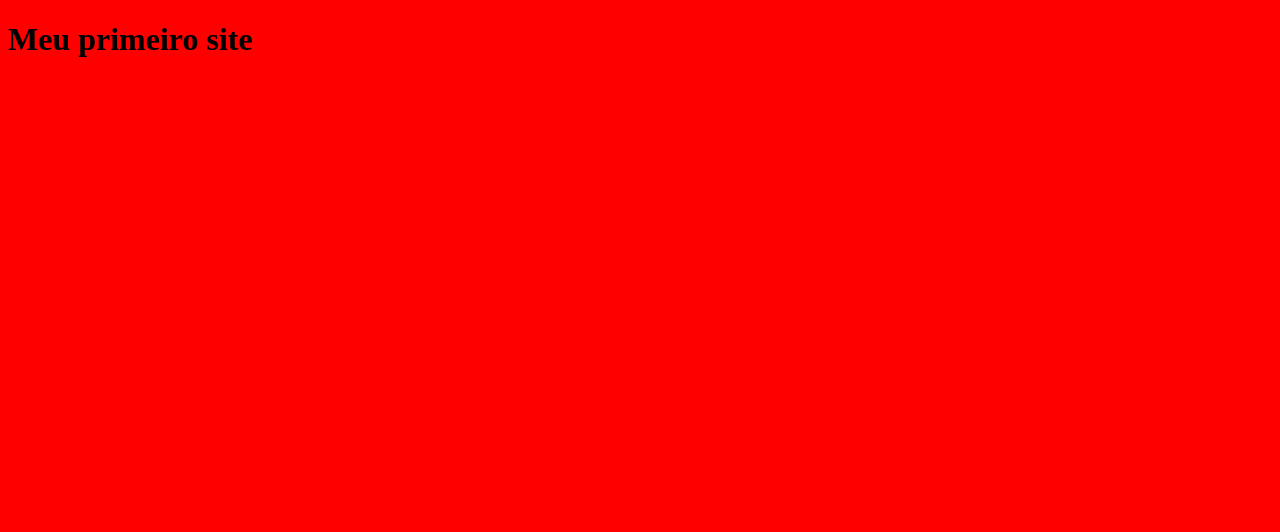
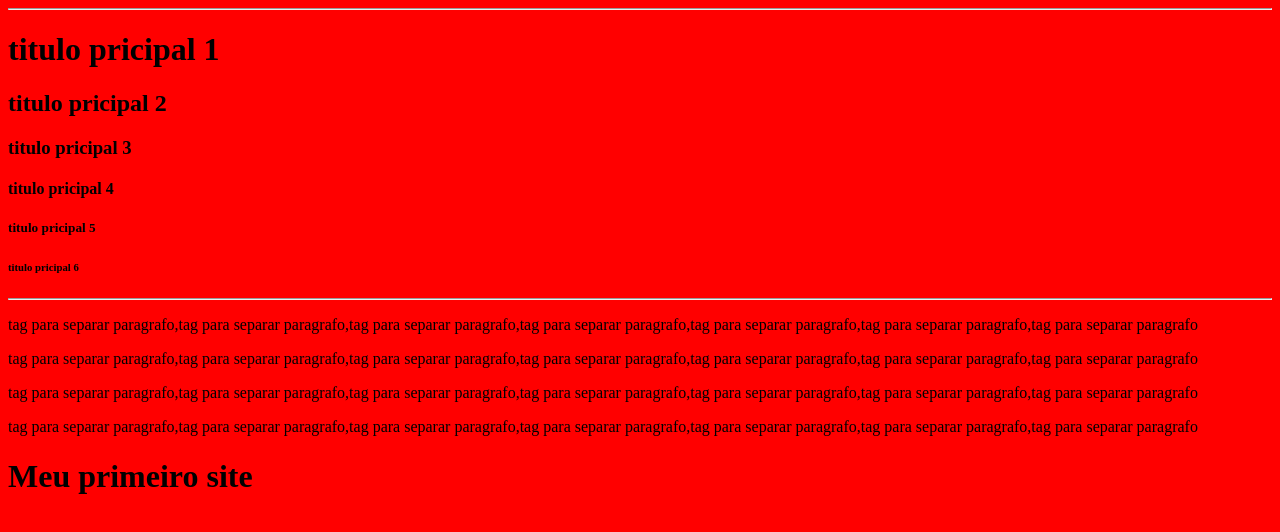
Before and after one commit to gabi3491/website-2i, a plain HTML site: page index.html in a window 1280 px wide. Drawn offline with Linux system fonts and the light colour scheme.

Commit message:
Add files via upload

```diff
--- a/index.html
+++ b/index.html
@@ -8,6 +8,22 @@
     <link rel="stylesheet" href="style.css">
 
 </head>
+<hr>
+<h1>titulo pricipal 1</h1>
+<h2>titulo pricipal 2</h2>
+<h3>titulo pricipal 3</h3>
+<h4>titulo pricipal 4</h4>
+<h5>titulo pricipal 5</h5>
+<h6>titulo pricipal 6</h6>
+<hr>
+
+    <p>tag para separar paragrafo,tag para separar paragrafo,tag para separar paragrafo,tag para separar paragrafo,tag para separar paragrafo,tag para separar paragrafo,tag para separar paragrafo
+
+    </p>tag para separar paragrafo,tag para separar paragrafo,tag para separar paragrafo,tag para separar paragrafo,tag para separar paragrafo,tag para separar paragrafo,tag para separar paragrafo
+    <p>tag para separar paragrafo,tag para separar paragrafo,tag para separar paragrafo,tag para separar paragrafo,tag para separar paragrafo,tag para separar paragrafo,tag para separar paragrafo</p>tag para separar paragrafo,tag para separar paragrafo,tag para separar paragrafo,tag para separar paragrafo,tag para separar paragrafo,tag para separar paragrafo,tag para separar paragrafo
+
+
+
 <body>
  <h1>Meu primeiro site</h1>
 </body>
```
